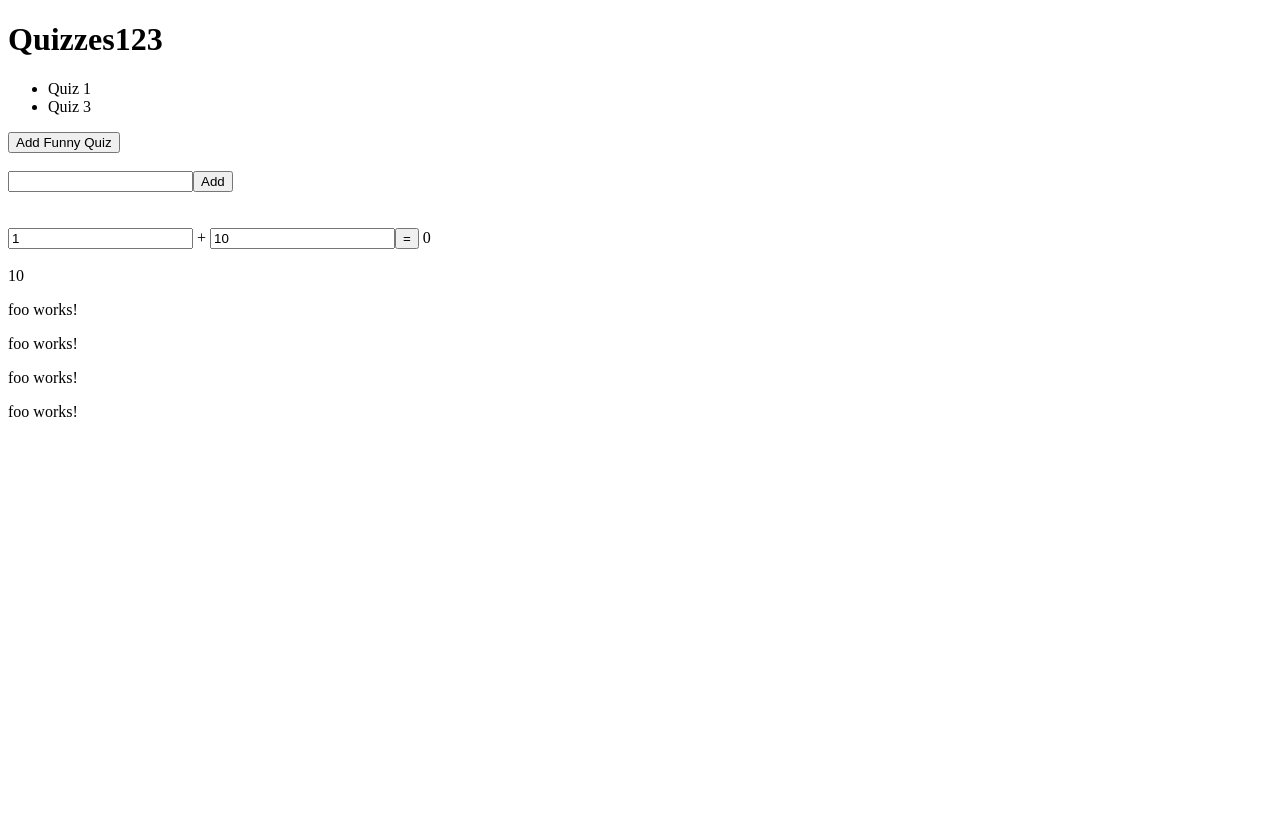
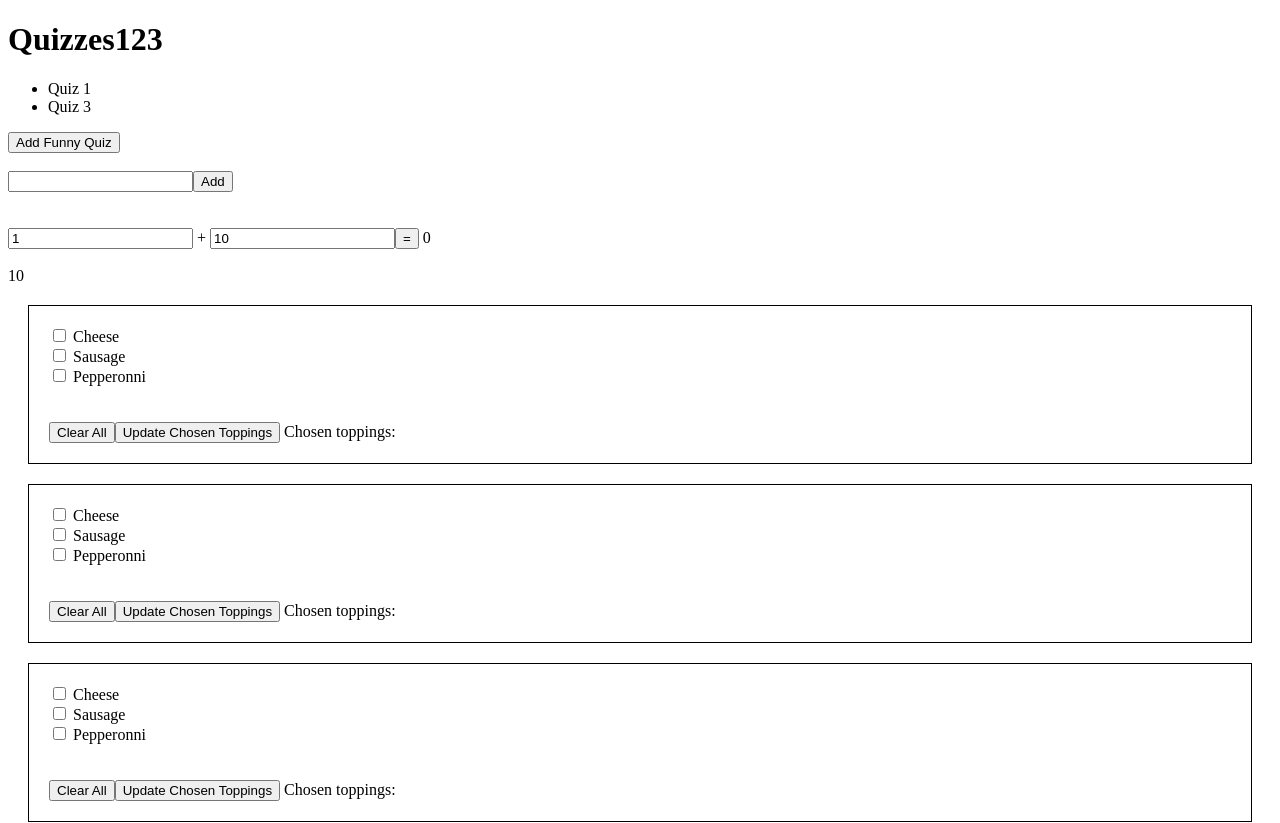
Before and after one commit to 2018-spring-mjs-th/week-two-a, an Angular app: page / in a window 1280 px wide. Shown: the top 823 px of the page. Before the commit the page ends 800 px from the top, so only its background shows below. Built offline with nearby package versions, Linux system fonts and the light colour scheme.

Commit message:
A new service and pizza topping behavior...

```diff
--- a/src/app/app.module.ts
+++ b/src/app/app.module.ts
@@ -6,6 +6,8 @@ import { AppComponent } from './app.component';
 
 import { FormsModule } from '@angular/forms';
 import { FooComponent } from './foo/foo.component';
+
+import { SvcService } from './svc.service';
 
 
 @NgModule({
@@ -17,7 +19,7 @@ import { FooComponent } from './foo/foo.component';
     BrowserModule
     , FormsModule
   ],
-  providers: [],
+  providers: [ SvcService ],
   bootstrap: [AppComponent]
 })
 export class AppModule { }
--- a/src/app/foo/foo.component.html
+++ b/src/app/foo/foo.component.html
@@ -1,3 +1,15 @@
-<p>
-  foo works!
-</p>
+  <div style='margin: 20px; border: 1px black solid; padding: 20px;'>
+    <div *ngFor='let t of toppings'>
+      <label>
+          <input type="checkbox" [(ngModel)]='t.checked' />
+          {{t.name}}
+      </label>
+    </div>
+    <br />
+    <br />
+    <div>
+      <button (click)='clearAll()'>Clear All</button>
+      <button (click)='updateDisplayedToppings()'>Update Chosen Toppings</button>
+      Chosen toppings: {{ chosenToppings }}
+    </div>
+  </div>
--- a/src/app/foo/foo.component.ts
+++ b/src/app/foo/foo.component.ts
@@ -1,15 +1,32 @@
 import { Component, OnInit } from '@angular/core';
+import { SvcService } from '../svc.service';
 
 @Component({
   selector: 'app-foo',
+  //inputs: ['SvcService'],
   templateUrl: './foo.component.html',
   styleUrls: ['./foo.component.css']
 })
 export class FooComponent implements OnInit {
 
-  constructor() { }
+  constructor(private toppingSvc: SvcService) { }
+
+  toppings = [];
 
   ngOnInit() {
+    this.toppings = this.toppingSvc.getToppings().map(x => ({ ...x, checked: false }));
   }
 
+  chosenToppings = "";
+
+  clearAll() {
+    this.toppings = this.toppings.map(x => ({ ...x, checked: false }));
+  }
+
+  updateDisplayedToppings() {
+    this.chosenToppings = this.toppings
+      .filter(x => x.checked)
+      .map(x => x.name)
+      .join(', ');
+  }
 }
--- /dev/null
+++ b/src/app/svc.service.ts
@@ -0,0 +1,16 @@
+import { Injectable } from '@angular/core';
+
+@Injectable()
+export class SvcService {
+
+  constructor() { }
+
+  public getToppings() {
+    return [
+      { name: 'Cheese', cost: 0.10 }
+      , { name: 'Sausage', cost: 0.50 }
+      , { name: 'Pepperonni', cost: 0.75 }
+    ];
+  }
+
+}
```
Also changed, not shown: 1 other file (tests, documents, lock files or other folders).
